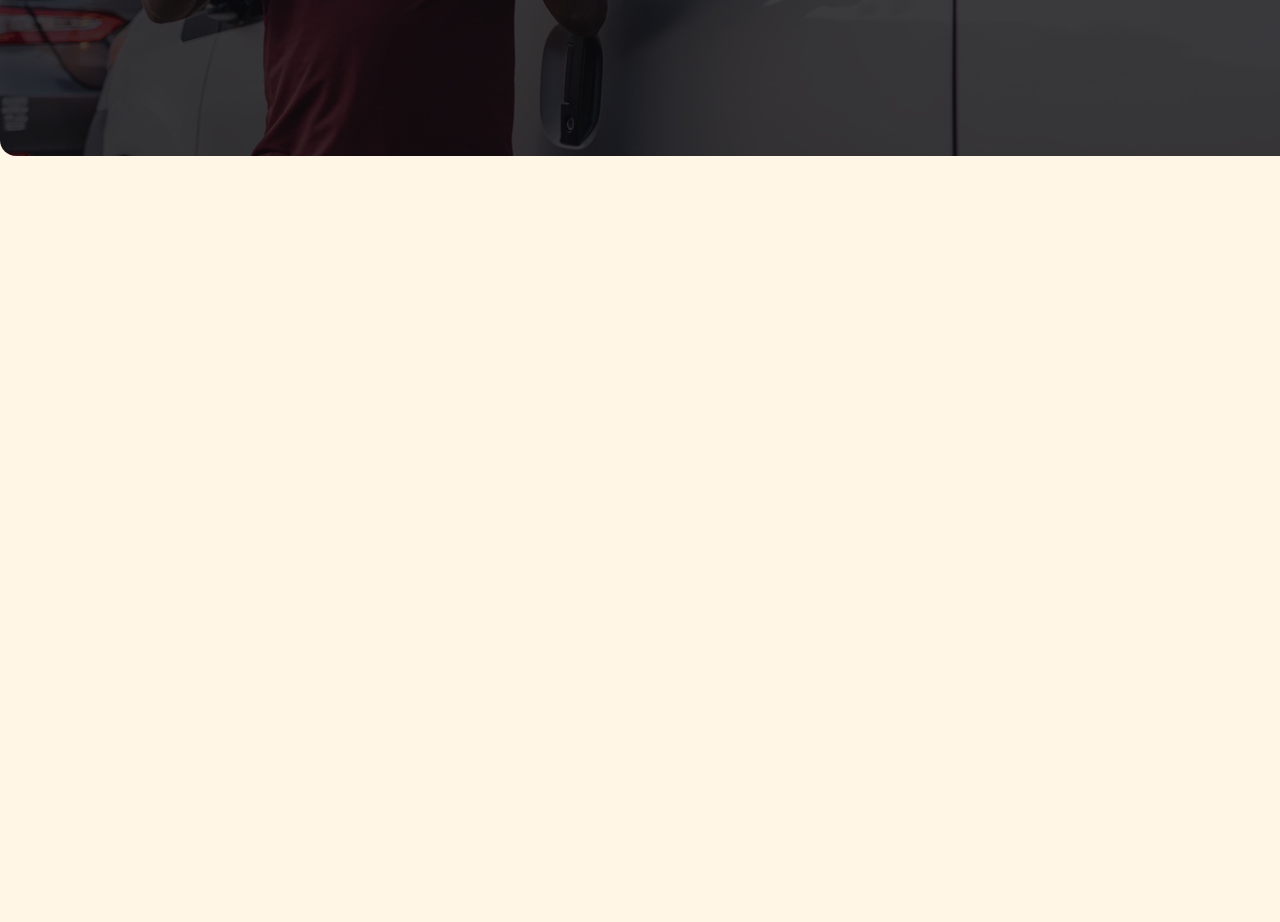
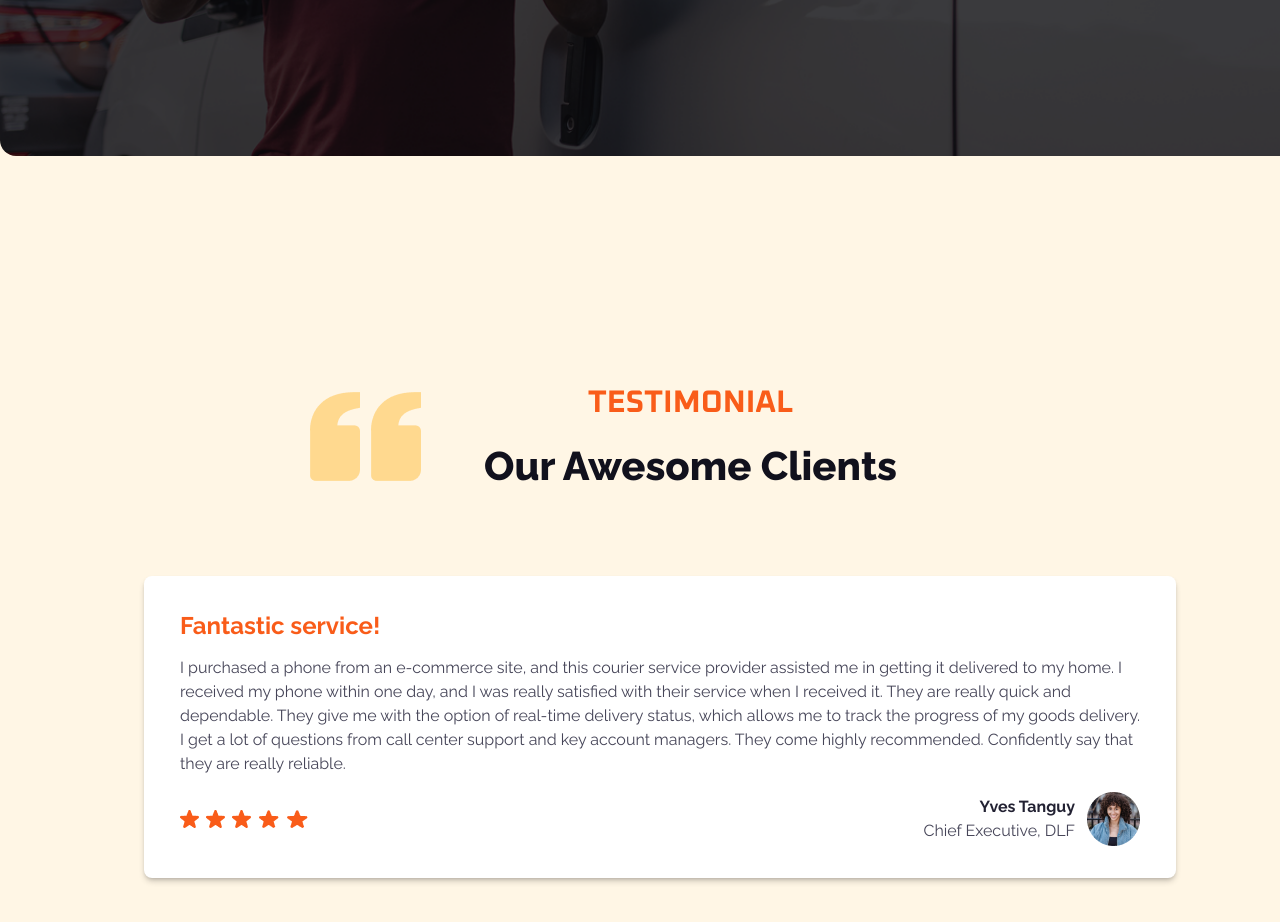
Before and after one commit to Abrar2420/Quriarbox, a plain HTML site: page src/index.html in a window 1280 px wide. Shown: the part 2820-3742 px from the top of the page. Before the commit the page ends 3120 px from the top, so only its background shows below. Drawn offline with Linux system fonts and the light colour scheme.

Commit message:
testimonial section completed

```diff
--- a/src/index.html
+++ b/src/index.html
@@ -304,5 +304,55 @@
       </div>
     </section>
     <!-- ============================= achivement section ============================== -->
+    <!-- ============================= testimonial section ============================== -->
+    <section>
+      <div class="my-container">
+        <!-- testimonial heading  -->
+        <div class="flex items-center justify-center gap-14">
+          <div>
+            <img src="./images/Quote icon.png" alt="" />
+          </div>
+          <div
+            class="flex flex-col justify-center items-center gap-2.5 py-20 me-32"
+          >
+            <h2 class="orange-text">TESTIMONIAL</h2>
+            <h2 class="sub-heading">Our Awesome Clients</h2>
+          </div>
+        </div>
+        <!-- testimonial card  -->
+        <div
+          class="flex flex-col mx-36 px-9 py-8 bg-white rounded-lg mb-64 shadow-md shadow-black/20"
+        >
+          <h4 class="font-bold text-primary text-[1.5rem] pb-3">
+            Fantastic service!
+          </h4>
+          <p class="text-[#464558] font-normal text-[1rem] pb-4">
+            I purchased a phone from an e-commerce site, and this courier
+            service provider assisted me in getting it delivered to my home. I
+            received my phone within one day, and I was really satisfied with
+            their service when I received it. They are really quick and
+            dependable. They give me with the option of real-time delivery
+            status, which allows me to track the progress of my goods delivery.
+            I get a lot of questions from call center support and key account
+            managers. They come highly recommended. Confidently say that they
+            are really reliable.
+          </p>
+          <div class="flex items-center justify-between">
+            <img src="./images/rating stars.png" alt="" />
+            <div class="flex gap-3">
+              <div class="flex flex-col items-end justify-center">
+                <span class="text-[#222132] text-[1rem] font-bold"
+                  >Yves Tanguy</span
+                ><span class="text-[#464558] text-[1rem]"
+                  >Chief Executive, DLF</span
+                >
+              </div>
+              <img src="./images/user.png" alt="" />
+            </div>
+          </div>
+        </div>
+      </div>
+    </section>
+    <!-- ============================= testimonial section ============================== -->
   </body>
 </html>
```
Also changed, not shown: src/images/Quote icon.png (added), src/images/rating stars.png (added), src/images/user.png (added), src/output.css.
